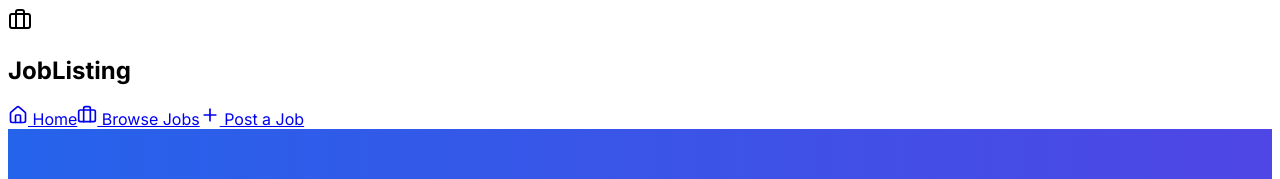
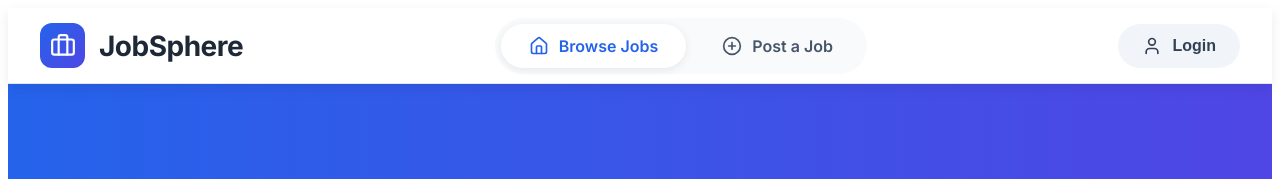
Before and after one commit to lensen-degife/joblisting-frontend, a React (Vite) app: page / in a window 1280 px wide. Shown: the top 179 px of the page. Built offline with nearby package versions, Linux system fonts and the light colour scheme; no server answers.

Commit message:
nav bar ui

```diff
--- a/src/components/Navbar.tsx
+++ b/src/components/Navbar.tsx
@@ -1,29 +1,126 @@
-import { Briefcase, Plus, Home } from 'lucide-react';
-import { Link } from 'react-router-dom';
+import { NavLink } from 'react-router-dom';
+import { Briefcase, Home, PlusCircle, User } from 'lucide-react';
 
 export default function Navbar() {
   return (
-    <nav className="bg-white shadow-sm border-b sticky top-0 z-50">
-      <div className="max-w-7xl mx-auto px-6 py-4 flex items-center justify-between">
-        <div className="flex items-center gap-3">
-          <Briefcase className="w-8 h-8 text-blue-600" />
-          <h1 className="text-2xl font-bold text-gray-900">JobListing</h1>
+    <nav style={{
+      backgroundColor: 'white',
+      boxShadow: '0 4px 12px rgba(0, 0, 0, 0.08)',
+      position: 'sticky',
+      top: 0,
+      zIndex: 1000,
+      borderBottom: '1px solid #e2e8f0'
+    }}>
+      <div style={{
+        maxWidth: '1200px',
+        margin: '0 auto',
+        padding: '0 24px',
+        display: 'flex',
+        alignItems: 'center',
+        justifyContent: 'space-between',
+        height: '75px'
+      }}>
+
+        {/* Logo */}
+        <div style={{ display: 'flex', alignItems: 'center', gap: '14px' }}>
+          <div style={{
+            background: 'linear-gradient(135deg, #2563eb, #4f46e5)',
+            color: 'white',
+            width: '45px',
+            height: '45px',
+            borderRadius: '12px',
+            display: 'flex',
+            alignItems: 'center',
+            justifyContent: 'center'
+          }}>
+            <Briefcase size={26} />
+          </div>
+          <h1 style={{
+            fontSize: '28px',
+            fontWeight: '700',
+            color: '#1e2937',
+            letterSpacing: '-0.5px'
+          }}>
+            JobSphere
+          </h1>
         </div>
 
-        <div className="flex items-center gap-6">
-          <Link to="/" className="flex items-center gap-2 text-gray-600 hover:text-gray-900 transition">
-            <Home size={20} /> Home
-          </Link>
-          <Link to="/jobs" className="flex items-center gap-2 text-gray-600 hover:text-gray-900 transition">
-            <Briefcase size={20} /> Browse Jobs
-          </Link>
-          <Link
+        {/* Navigation Links */}
+        <div style={{
+          display: 'flex',
+          alignItems: 'center',
+          gap: '8px',
+          backgroundColor: '#f8fafc',
+          padding: '6px',
+          borderRadius: '9999px'
+        }}>
+
+          <NavLink
+            to="/"
+            style={({ isActive }) => ({
+              display: 'flex',
+              alignItems: 'center',
+              gap: '10px',
+              padding: '12px 28px',
+              borderRadius: '9999px',
+              textDecoration: 'none',
+              fontWeight: '600',
+              fontSize: '16px',
+              color: isActive ? '#2563eb' : '#475569',
+              backgroundColor: isActive ? 'white' : 'transparent',
+              boxShadow: isActive ? '0 2px 8px rgba(0,0,0,0.08)' : 'none',
+              transition: 'all 0.3s'
+            })}
+          >
+            <Home size={20} />
+            Browse Jobs
+          </NavLink>
+
+          <NavLink
             to="/post-job"
-            className="flex items-center gap-2 bg-blue-600 text-white px-5 py-2.5 rounded-lg hover:bg-blue-700 transition font-medium"
+            style={({ isActive }) => ({
+              display: 'flex',
+              alignItems: 'center',
+              gap: '10px',
+              padding: '12px 28px',
+              borderRadius: '9999px',
+              textDecoration: 'none',
+              fontWeight: '600',
+              fontSize: '16px',
+              color: isActive ? '#2563eb' : '#475569',
+              backgroundColor: isActive ? 'white' : 'transparent',
+              boxShadow: isActive ? '0 2px 8px rgba(0,0,0,0.08)' : 'none',
+              transition: 'all 0.3s'
+            })}
           >
-            <Plus size={20} /> Post a Job
-          </Link>
+            <PlusCircle size={20} />
+            Post a Job
+          </NavLink>
         </div>
+
+        {/* Right Side */}
+        <div style={{ display: 'flex', alignItems: 'center', gap: '12px' }}>
+          <button style={{
+            display: 'flex',
+            alignItems: 'center',
+            gap: '10px',
+            backgroundColor: '#f1f5f9',
+            color: '#334155',
+            border: 'none',
+            padding: '12px 24px',
+            borderRadius: '9999px',
+            fontWeight: '600',
+            cursor: 'pointer',
+            fontSize: '16px'
+          }}
+            onMouseOver={(e) => e.currentTarget.style.backgroundColor = '#e2e8f0'}
+            onMouseOut={(e) => e.currentTarget.style.backgroundColor = '#f1f5f9'}
+          >
+            <User size={20} />
+            Login
+          </button>
+        </div>
+
       </div>
     </nav>
   );
```
